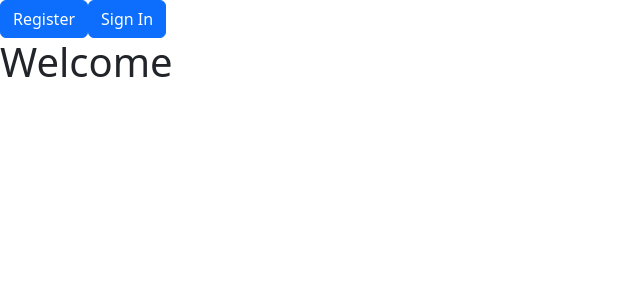
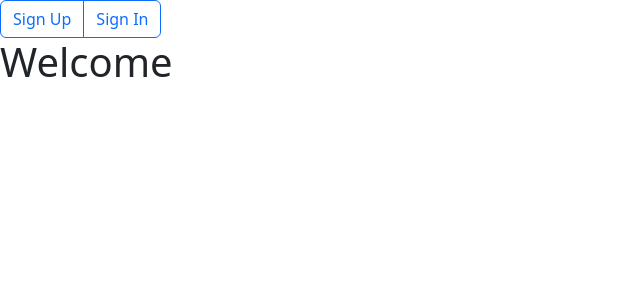
Before and after one commit to ShnanignFlanign/better-budget-frontend, a React (Create React App) app: page / in a window 1280 px wide. Shown: the top 300 px of the page, without its empty margins (0-640 px from the left). Built offline with nearby package versions, Linux system fonts and the light colour scheme.

Commit message:
User Registration Working

```diff
--- a/src/App.js
+++ b/src/App.js
@@ -2,6 +2,7 @@ import React, { useState } from 'react';
 import 'bootstrap/dist/css/bootstrap.min.css';
 import Header from './components/Header';
 import Account from './components/Acct'
+import AddAcct from './components/AddAcct';
 
 
 function App() {
@@ -47,7 +48,42 @@ function App() {
       }
   }// END sign in //
 
-  const userReg = () => {}
+  const userReg = async (e) => {
+    e.preventDefault()
+    console.log('loginUser')
+      console.log(e.target.email.value)
+      const url = process.env.REACT_APP_BACKEND_URL + '/user/signup'
+      const regBody = {
+        username: e.target.username.value,
+        email: e.target.email.value,
+        password: e.target.password.value
+      }
+      try {
+        await fetch(url, {
+          method: 'POST',
+          body: JSON.stringify(regBody),
+          credentials: "include",
+          headers: {
+            'Content-Type': 'application/json'
+          }
+        })
+        .then(res => {
+          if(res.status === 200) {
+            return res.json()
+          } else {
+            console.log('RES STATUS NOT 200')
+            return []
+          }
+        }).then(data => {
+            console.log(data.data)
+            setUser(data.data)
+            acctsGet()
+        })
+      }
+      catch (err) {
+        console.log('Error => ', err);
+      }
+  }
 
   const logOut = async (e) => {
     e.preventDefault()
@@ -173,16 +209,18 @@ function App() {
 
   return (
     <div className="App">
-      <Header acctPost={acctPost} user={user} logOut={logOut} signIn={signIn} />
+      <Header user={user} logOut={logOut} userReg={userReg} signIn={signIn} />
       { (user.username)
-      ? <h1>{user.username}'s Accounts </h1>
-      : <h1>Welcome</h1> }
-
+      ?<> <h1>{user.username}'s Accounts </h1>
+      <AddAcct acctPost={acctPost}/>
       { accts.map((acct, i) => {
         return(
         <Account acctsGet={acctsGet} key={acct.id} acct={acct} acctPut={acctPut}></Account>
         )
       })}
+      </>
+      : <h1>Welcome</h1> }
+
       {/* Put logged in view vs logged out view in one terinary operator. No need for user portal component or AcctItem component. Welcome Component can just show example accounts */}
 
     </div>
--- a/src/components/Acct.js
+++ b/src/components/Acct.js
@@ -5,6 +5,7 @@ import Deposit from './Deposit';
 import Transaction from './Transaction';
 import History from './History';
 import EditAcct from './EditAcct';
+
 
 
 const Account = (props) => {
@@ -271,22 +272,6 @@ const Account = (props) => {
             </Col>
           </Row>
         </Card.Footer>
-
-        <Modal show={show} onHide={handleClose}>
-            <Modal.Header closeButton>
-            <Modal.Title>Future Edit Form</Modal.Title>
-            </Modal.Header>
-            <Modal.Body>
-                <ListGroup variant="flush">
-                    <ListGroup.Item>Form Here</ListGroup.Item>
-                    <ListGroup.Item>For Editing Account Info</ListGroup.Item>
-                </ListGroup>
-
-            </Modal.Body>
-            <Modal.Footer>
-
-            </Modal.Footer>
-        </Modal>
       </Card>
     </>
   );
--- a/src/components/Header.js
+++ b/src/components/Header.js
@@ -1,8 +1,8 @@
 import React, {useState} from 'react';
-import {Nav,Button} from "react-bootstrap";
+import {Nav,Button, ButtonGroup} from "react-bootstrap";
 import Register from './Register';
 import Signin from './Signin';
-import AddAcct from './AddAcct';
+
 
 const Header = (props) => {
 
@@ -10,18 +10,13 @@ const Header = (props) => {
         <>
             <Nav>
             { (props.user.username)
-            ?<>
-                <Button variant="primary" onClick={props.logOut}>Sign Out</Button>
-                <AddAcct acctPost={props.acctPost}> </AddAcct>
-            </>
-            : <>
-                <Register/>
+            ? <Button variant="primary" onClick={props.logOut}>Sign Out</Button>
+            : <ButtonGroup>
+                <Register userReg={props.userReg} />
                 <Signin signIn={props.signIn} />
-            </> }
-
-
+            </ButtonGroup>
+             }
             </Nav>
-
         </>
     )
 }
--- a/src/components/Register.js
+++ b/src/components/Register.js
@@ -31,8 +31,8 @@ const Register = (props) => {
 
   return (
     <>
-      <Button variant="primary" onClick={handleShow}>
-        Register
+      <Button variant="outline-primary" onClick={handleShow}>
+        Sign Up
       </Button>
 
       <Modal show={show} onHide={handleClose}>
--- a/src/components/Signin.js
+++ b/src/components/Signin.js
@@ -30,7 +30,7 @@ const Signin = (props) => {
   // END USER LOGIN STATE //
   return (
     <>
-      <Button variant="primary" onClick={handleShow}>
+      <Button variant="outline-primary" onClick={handleShow}>
         Sign In
       </Button>
 
```
